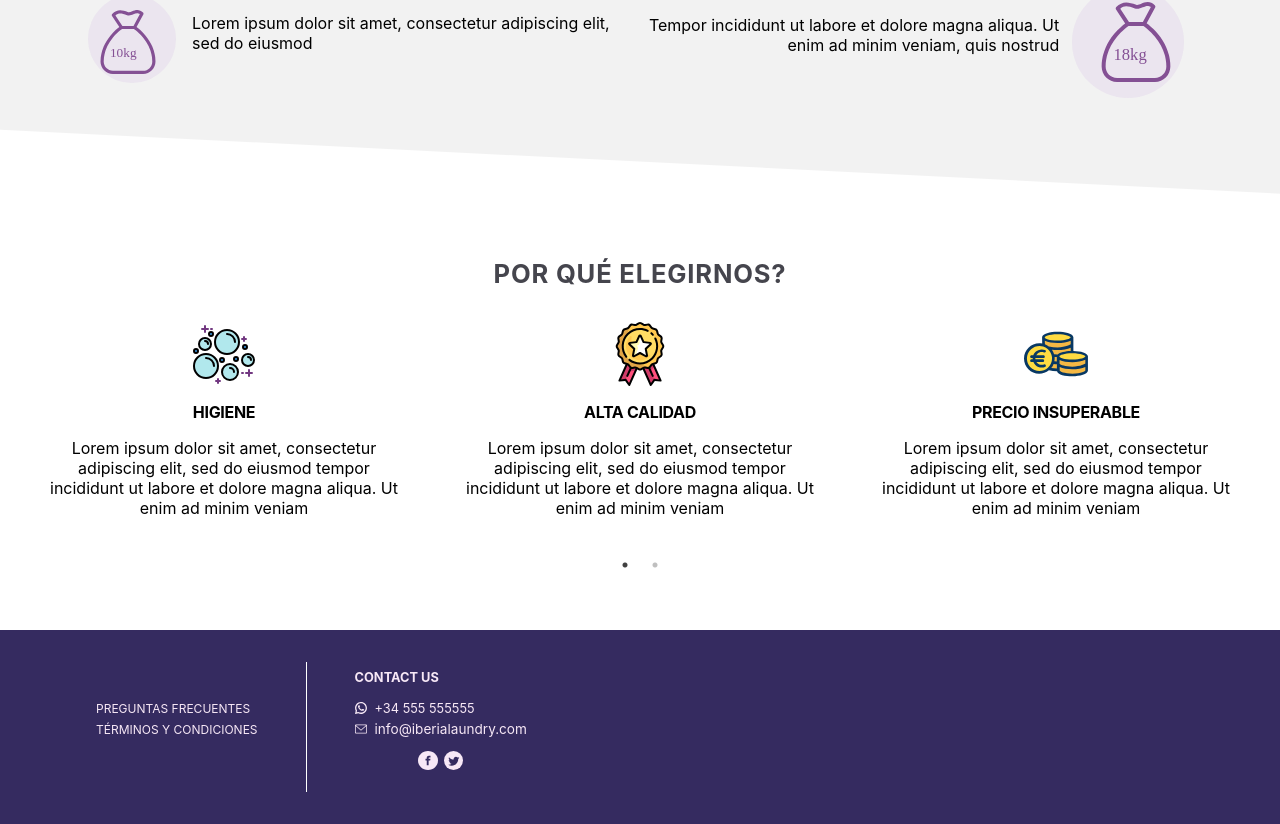
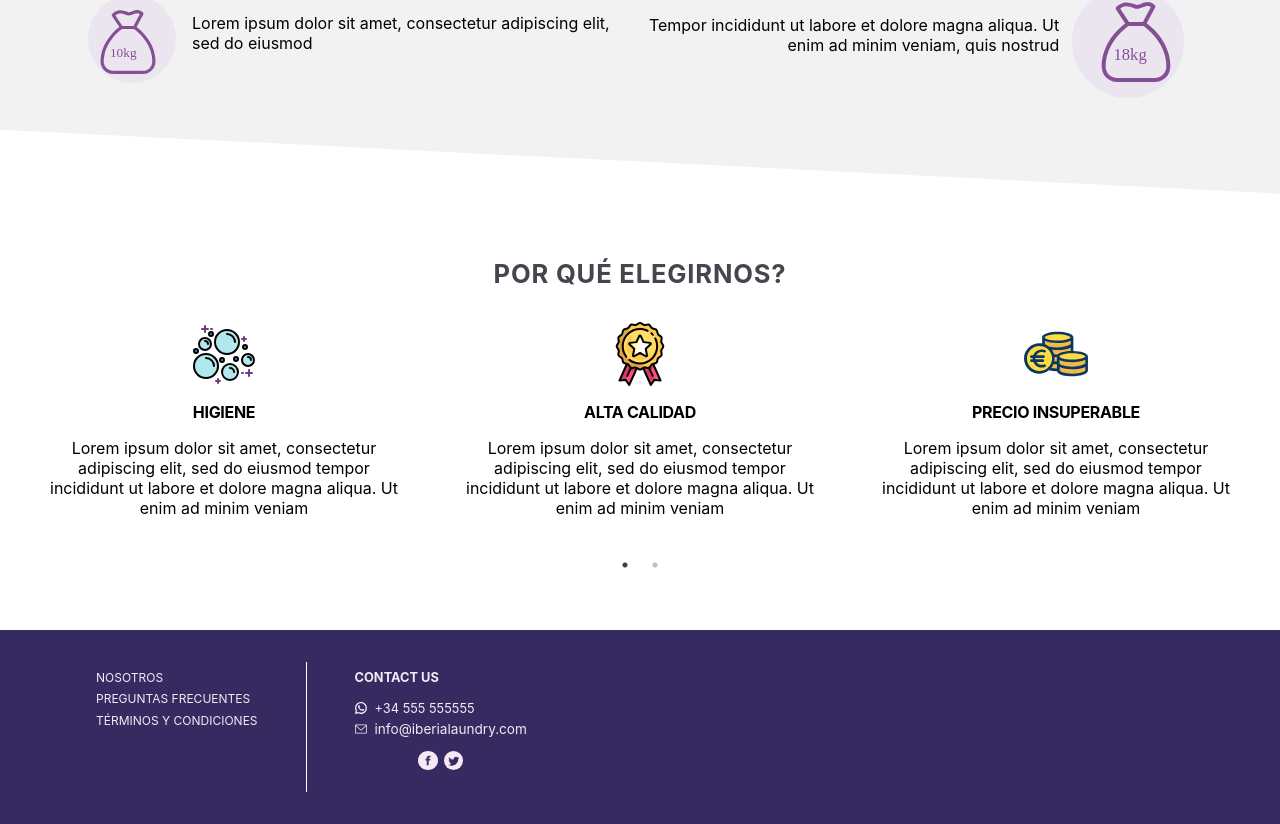
Before and after one commit to yngrdyn/delundry, a React (Create React App) app: page / in a window 1280 px wide. Shown: the part 709-1533 px from the top of the page. Built offline with nearby package versions, Linux system fonts and the light colour scheme.

Commit message:
footer section

```diff
--- a/src/components/footer/index.css
+++ b/src/components/footer/index.css
@@ -49,7 +49,7 @@
 
 .footer-container .section:first-of-type {
     padding-bottom: 0.5rem;
-    margin-top: -1rem;
+    margin-top: 0;
 }
 
 .section .contact-us-item span{
--- a/src/components/footer/index.js
+++ b/src/components/footer/index.js
@@ -14,7 +14,7 @@ class Footer extends Component {
       <div className="footer">
           <div className="footer-container">
             <div className="section">
-              <span>&nbsp;</span>
+              <Link to="/about-us">Nosotros</Link>
               <Link to="/faqs">Preguntas Frecuentes</Link>
               <Link to="/terms-and-conditions">Términos y condiciones</Link>
             </div>
```
